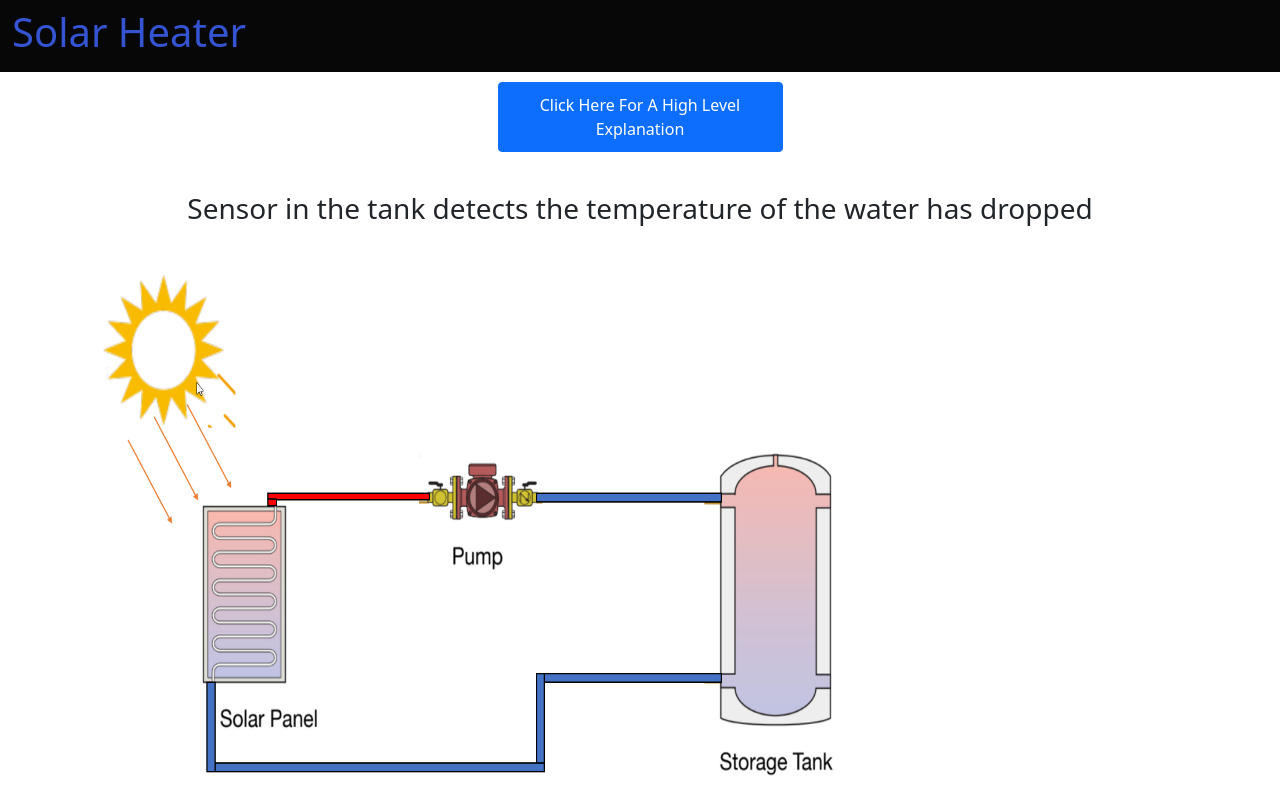
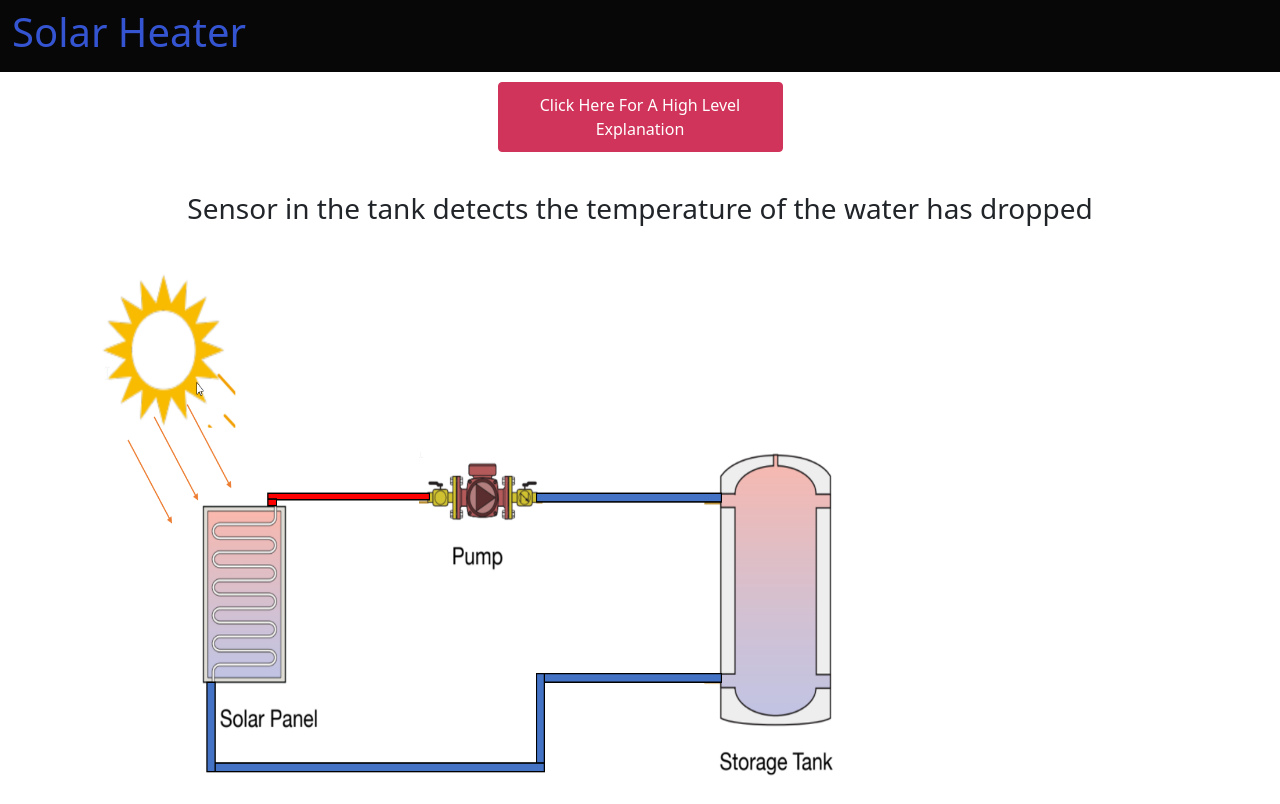
Before and after one commit to ds1242/solar-heater, a React (Create React App) app: page / in a window 1280 px wide. Built offline with nearby package versions, Linux system fonts and the light colour scheme.

Commit message:
adjusted timer, added styling

```diff
--- a/src/components/System/System.css
+++ b/src/components/System/System.css
@@ -9,6 +9,12 @@ img {
     width: 25%;
     padding: 10px;
     margin: 10px;
+    background-color: var(--cinqieme_color);
+    border-color: var(--cinqieme_color);
+}
+#startButton:hover {
+    background-color: var(--tertiary_color);
+    border-color: var(--tertiary_color);
 }
 
 #imageRow {
--- a/src/components/System/System.jsx
+++ b/src/components/System/System.jsx
@@ -24,7 +24,7 @@ function System() {
         'Heat is collected from the solar panel and heats up the water',
         'The warm water mixes with the tank and starts to raise the temp of the tank',
         'Eventually the temperature rises to a specified level and sensor in the tank detects',
-        'This turns the pump off and the system stops heating water'
+        'This turns the pump off and the system stops heating water (click the botton again to start over)'
     ]
 
 
@@ -47,7 +47,7 @@ function System() {
             if(newIndex === 7) {
                 clearInterval(interval);
             }
-        }, 1700)
+        }, 1800)
         // setImageSource(sun);
     }
 
```
